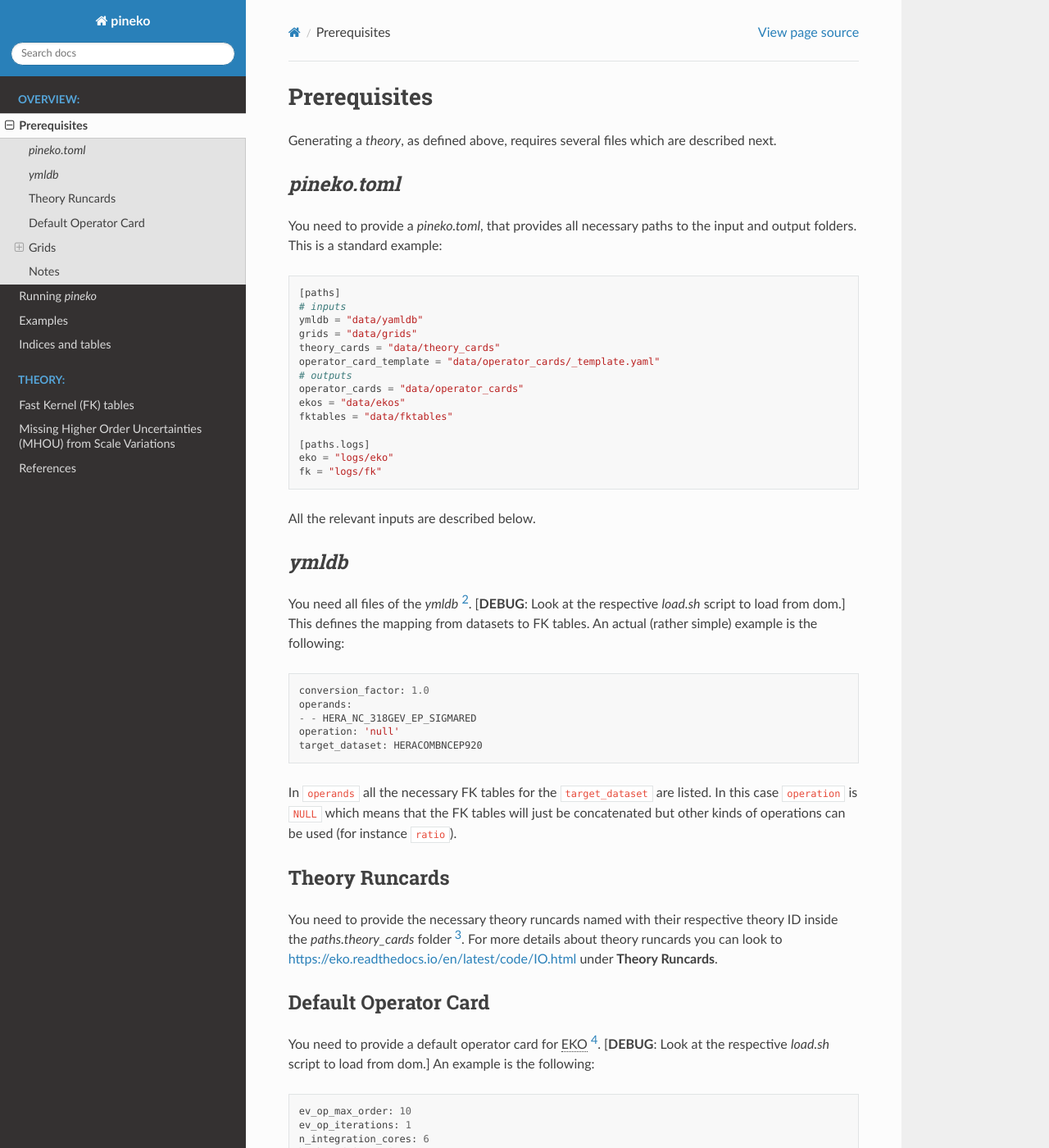
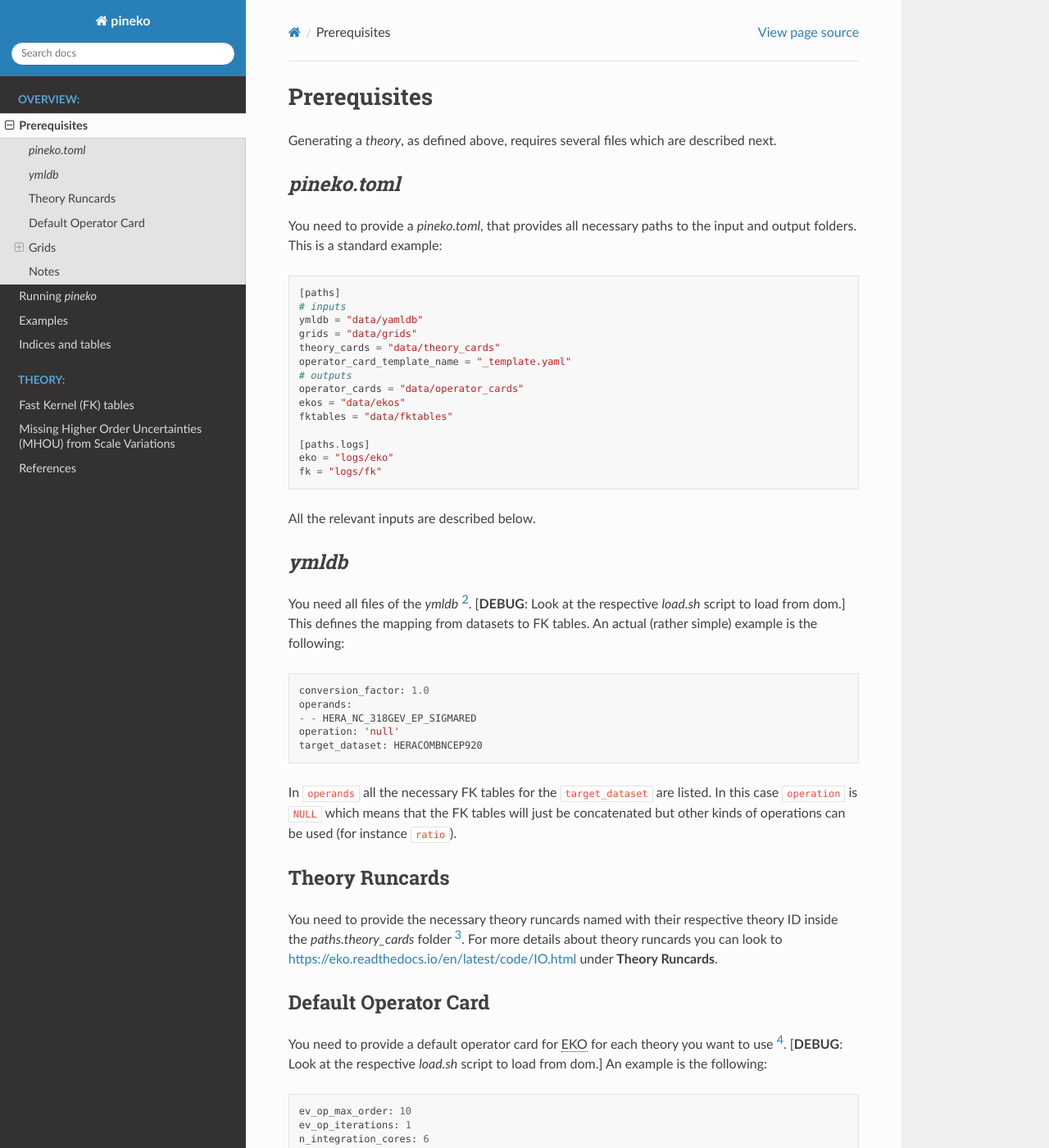
Before and after one commit to NNPDF/pineko, a Sphinx documentation site: the page built from docs/source/overview/prerequisites.rst, in a window 1280 px wide and 1400 px high. Shown: the whole window at 82% size. Built offline with Sphinx 7.4.7 and the Read the Docs theme 2.0.0, drawn with Linux system fonts in a browser that asks for light colours.

Commit message:
Update docs

```diff
--- a/docs/source/overview/prerequisites.rst
+++ b/docs/source/overview/prerequisites.rst
@@ -18,7 +18,7 @@ This is a standard example:
   ymldb = "data/yamldb"
   grids = "data/grids"
   theory_cards = "data/theory_cards"
-  operator_card_template = "data/operator_cards/_template.yaml"
+  operator_card_template_name = "_template.yaml"
   # outputs
   operator_cards = "data/operator_cards"
   ekos = "data/ekos"
@@ -57,7 +57,7 @@ For more details about theory runcards you can look to https://eko.readthedocs.i
 Default Operator Card
 ---------------------
 
-You need to provide a default operator card for |EKO| [4]_.
+You need to provide a default operator card for |EKO| for each theory you want to use [4]_.
 [**DEBUG**: Look at the respective *load.sh* script to load from dom.]
 An example is the following:
 
```
